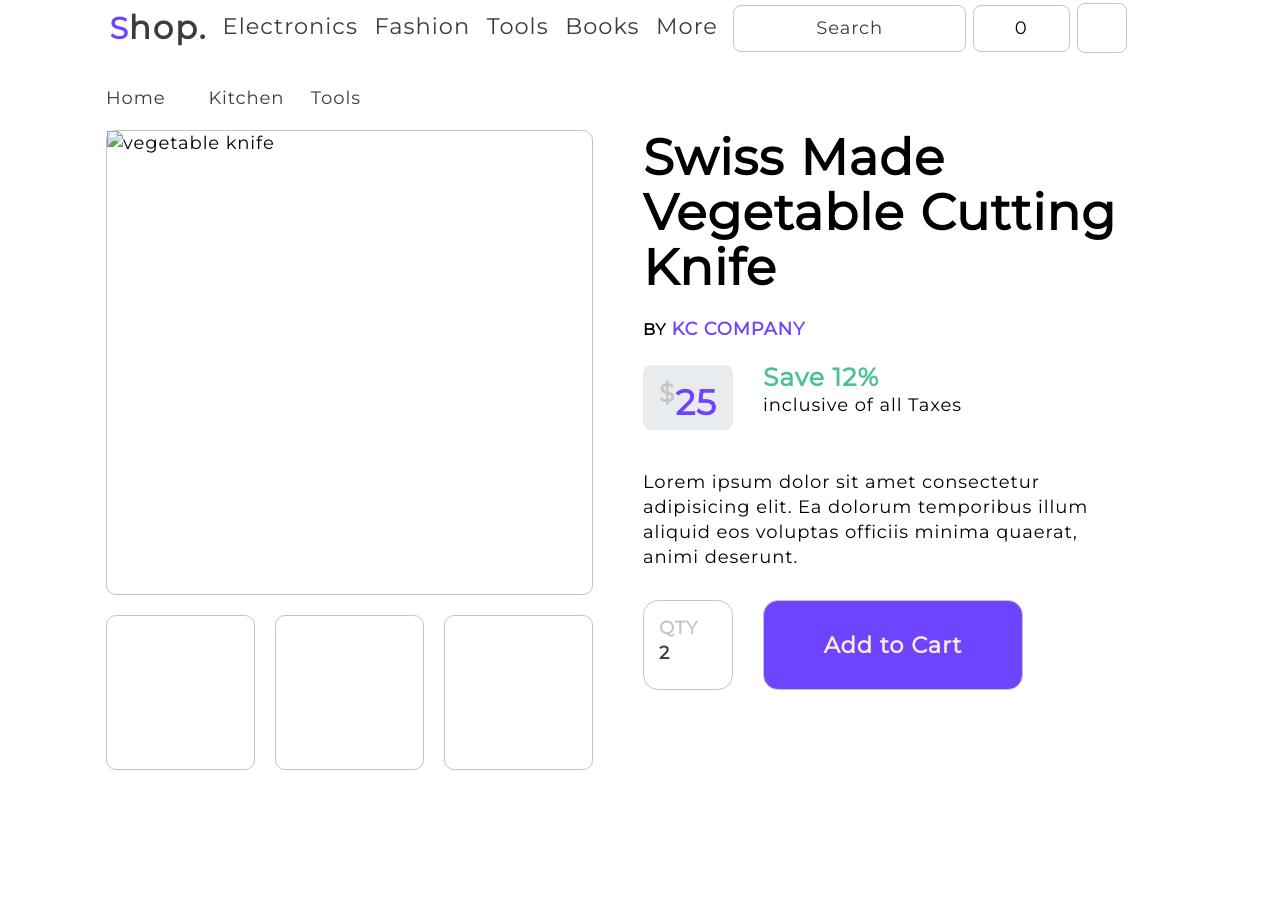
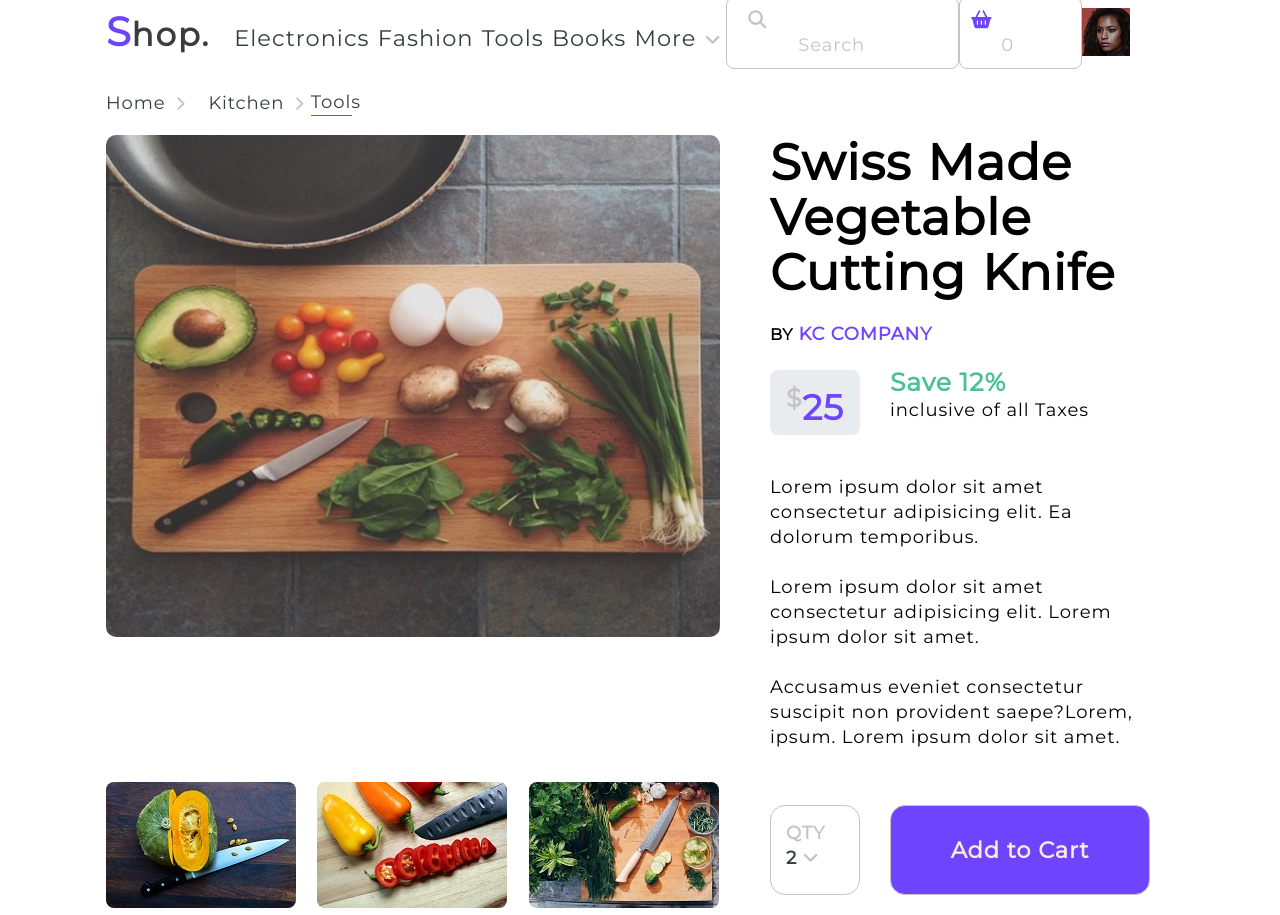
Before and after one commit to Jimmy-Maina/Hero-Section, a plain HTML site: page index.html in a window 1280 px wide. Before the commit the page ends 800 px from the top, so only its background shows below. Drawn offline with Linux system fonts and the light colour scheme.

Commit message:
Added new line (second commit)

```diff
--- a/index.html
+++ b/index.html
@@ -4,67 +4,167 @@
     <meta charset="UTF-8" />
     <meta name="viewport" content="width=device-width, initial-scale=1.0" />
 
+    <!-- stylesheet -->
     <link rel="stylesheet" href="main.css" />
+
     <!-- Google fonts -->
     <link
       href="https://fonts.googleapis.com/css2?family=Montserrat&family=Poppins&display=swap"
       rel="stylesheet"
     />
+
+    <!-- fontawesome icons -->
+    <script
+      src="https://kit.fontawesome.com/e16bec144b.js"
+      crossorigin="anonymous"
+    ></script>
+
     <title>Hero Section</title>
   </head>
+
   <body>
     <header>
+      <!-- start of navbar -->
       <nav>
+        <!-- logo -->
         <div class="logo">
-          <h4><span id="logo">S</span>hop.</h4>
+          <h4 title="HOME"><span id="logo">S</span>hop.</h4>
         </div>
+
+        <!-- navlinks -->
         <ul class="nav-links">
           <li><a href="#">Electronics</a></li>
           <li><a href="#">Fashion</a></li>
           <li><a href="#">Tools</a></li>
           <li><a href="#">Books</a></li>
           <li><a href="#">More</a></li>
+          <!-- 'more' icon -->
+          <li><span class="fas fa-angle-down more"></span></li>
         </ul>
-        <div class="searchbox"><span id="search">Search</span></div>
-        <div class="cart">0</div>
-        <div class="dp"></div>
+
+        <!-- searchbox -->
+        <div class="searchbox">
+          <span class="fas fa-search search-icon"></span>
+          <span id="search">Search</span>
+        </div>
+
+        <!-- cart -->
+        <div class="cart">
+          <span class="fas fa-shopping-basket basket"></span>
+          <span id="zero">0</span>
+        </div>
+
+        <!-- profile photo -->
+        <div class="dp">
+          <img
+            src="./images/profile-photo1.jpg"
+            alt="profile photo"
+            title="Profile"
+          />
+        </div>
       </nav>
+      <!-- end of navbar -->
 
       <!-- Start of Hero section -->
 
-      <!-- home, kitchen, tools -->
+      <!-- sub nav -->
       <div>
         <ul class="sub-nav">
-          <li><a href="#">Home</a></li>
-          <li><a href="#">Kitchen</a></li>
-          <li><a href="#">Tools</a></li>
+          <li>
+            <a href="#">Home</a
+            ><span class="fas fa-chevron-right sub-nav-icon"></span>
+          </li>
+
+          <li>
+            <a href="#">Kitchen</a
+            ><span class="fas fa-chevron-right sub sub-nav-icon"></span>
+          </li>
+
+          <li><a href="#" class="tools-page">Tools</a></li>
         </ul>
       </div>
 
-      <main class="container">
+      <!-- start of hero-container (grid-layout) -->
+      <section class="hero-container">
+        <!--start of hero images -->
         <div class="hero-imgs">
-          <div class="hero-img"><img src="" alt="vegetable knife" /></div>
-          <div class="sub-imgs">
-            <div><img src="" alt="" /></div>
-            <div><img src="" alt="" /></div>
-            <div><img src="" alt="" /></div>
+          <!-- main image -->
+          <div class="hero-img">
+            <img src="./images/vegetable-hero-img.jpg" alt="vegetable knife" />
+          </div>
+
+          <!-- sub images -->
+          <div class="sub-imgs grow">
+            <div>
+              <!-- sub image 1 -->
+              <img
+                src="./images/vegetable-sub-img1.jpg"
+                alt="vegetable knife"
+              />
+            </div>
+            <!-- sub image 2 -->
+            <div>
+              <img
+                src="./images/vegetable-sub-img2.jpg"
+                alt="vegetable knife"
+              />
+            </div>
+            <!-- sub image 3 -->
+            <div>
+              <img
+                src="./images/vegetable-sub-img3.jpg"
+                alt="vegetable knife"
+              />
+            </div>
           </div>
         </div>
+        <!-- end of hero images -->
+
+        <!-- start of hero content -->
         <div class="hero-content">
+          <!-- heading -->
           <h1 class="heading">Swiss Made Vegetable Cutting Knife</h1>
           <h6>BY <span class="purple">KC COMPANY</span></h6>
+          <!-- price & discount (grid layout) -->
           <div class="content-grid">
-          <div class="price"><sup>$</sup>25</div>
-          <p class="floated">
-            <span id="discount">Save 12%</span><br> inclusive of all Taxes</p></div>
-<p>Lorem ipsum dolor sit amet consectetur adipisicing elit. Ea dolorum temporibus illum aliquid eos voluptas officiis minima quaerat, animi deserunt.</p>
+            <div class="price"><sup>$</sup>25</div>
+            <p>
+              <span id="discount">Save 12%</span><br />
+              inclusive of all Taxes
+            </p>
+          </div>
+          <!-- hero content text -->
+          <p>
+            Lorem ipsum dolor sit amet consectetur adipisicing elit. Ea dolorum
+            temporibus.
+            <br />
+            <br />
+            Lorem ipsum dolor sit amet consectetur adipisicing elit. Lorem ipsum
+            dolor sit amet.
+            <br />
+            <br />
+            Accusamus eveniet consectetur suscipit non provident saepe?Lorem,
+            ipsum. Lorem ipsum dolor sit amet.
+            <br />
+            <br />
           </p>
-          <div class="btn">
-          <div class="quantity">QTY <br> <span id="two">2</span></div>
-          <div class="cta"><button>Add to Cart</button></div>
+          <!-- Quantity & CTA -->
+          <div class="cash-out">
+            <!-- quantity -->
+            <div class="quantity">
+              QTY
+              <br />
+              <span id="two">2</span>
+              <span class="fas fa-angle-down more"></span>
+            </div>
+            <!-- CTA -->
+            <div class="cta"><button>Add to Cart</button></div>
+          </div>
         </div>
-        <!-- End of Hero section -->
-      </main>
+        <!-- end of hero content -->
+      </section>
+      <!-- end of hero container -->
     </header>
+    <!-- End of Hero section -->
   </body>
 </html>
--- a/main.css
+++ b/main.css
@@ -1,3 +1,4 @@
+/* variables */
 :root {
   --main-font: "Montserrat", sans-serif;
   --main-color: #6e44ff;
@@ -5,8 +6,10 @@
   --lightgrey: #c5c3c6;
   --lightergrey: #e9ecef;
   --green: #4abf98;
+  --shadow: 0px 10px 30px 0px #999999;
 }
 
+/* global css */
 * {
   margin: 0;
   padding: 0;
@@ -26,25 +29,28 @@ body {
 }
 
 /* start of navigation */
-
+/* start of navbar */
 nav {
   display: flex;
   justify-content: space-around;
   align-items: center;
   height: 7vh;
   width: 100%;
+  margin-top: 5px;
 }
 
+/* logo */
 .logo h4 {
   font-size: 1.8em;
   letter-spacing: 2px;
   color: var(--text-color);
   cursor: pointer;
+  margin-right: 20px;
 }
 
 #logo {
   color: var(--main-color);
-  font-size: 30px;
+  font-size: 40px;
 }
 
 .nav-links {
@@ -52,6 +58,7 @@ nav {
   justify-content: space-around;
   align-items: center;
   width: 50%;
+  margin-top: 15px;
 }
 
 .nav-links li {
@@ -60,9 +67,10 @@ nav {
 
 .nav-links li a {
   text-decoration: none;
-  color: #393d3f;
+  color: var(--text-color);
   font-size: 1.25em;
   letter-spacing: 1px;
+  max-width: 100%;
 }
 
 .nav-links li a::after {
@@ -79,17 +87,20 @@ nav {
   transition: all 0.4s ease-in-out;
 }
 
-.searchbox {
+/* searchbox */
+div.searchbox {
   border: 1px solid #c5c3c6;
-  padding: 10px 8%;
+  padding: 10px 7%;
   border-radius: 8px;
   cursor: text;
 }
 
 #search {
-  color: var(--text-color);
+  color: var(--lightgrey);
+  font-family: var(--main-font);
 }
 
+/* cart */
 .cart {
   border: 1px solid #c5c3c6;
   border-radius: 8px;
@@ -97,17 +108,20 @@ nav {
   cursor: text;
 }
 
+#zero {
+  color: var(--lightgrey);
+}
+
+/* profile photo */
 .dp {
-  border: 1px solid #c5c3c6;
   border-radius: 8px;
   width: 50px;
   height: 50px;
 }
-
 /* end of navigation */
 
 /* start of hero section */
-/* hero-imgs */
+/* sub nav */
 .sub-nav {
   display: flex;
   justify-content: flex-start;
@@ -126,38 +140,38 @@ nav {
   text-decoration: none;
   color: var(--text-color);
   font-size: 18px;
-  transition: all 0.4s ease-in-out;
+  cursor: unset;
 }
 
-.sub-nav li a:hover {
-  color: var(--main-color);
-  transition: all 0.4s ease-in-out;
+.tools-page::after {
+  content: "";
+  display: block;
+  width: 40%;
+  height: 1.5px;
+  background-color: var(--main-color);
 }
 
-.container {
+/* start of hero-container (grid-layout) */
+.hero-container {
   display: grid;
   grid-template-areas: "hero-imgs content";
   grid-template-columns: 1fr 1fr;
   grid-gap: 50px;
-  height: 80vh;
 }
 
+/* hero images */
 .hero-imgs {
   grid-area: hero-imgs;
   display: grid;
-  grid-template-rows: 3fr 1fr;
+  grid-template-rows: 2.5fr 0.4fr;
   gap: 20px;
 }
-
-.hero-content {
-  grid-area: content;
+.hero-img img {
+  border-radius: 10px;
+  cursor: pointer;
 }
 
-.hero-img {
-  border: 1px solid var(--lightgrey);
-  border-radius: 10px;
-}
-
+/* sub images */
 .sub-imgs {
   display: grid;
   grid-template-columns: 1fr 1fr 1fr;
@@ -165,12 +179,23 @@ nav {
 }
 
 .sub-imgs > div {
-  border: 1px solid var(--lightgrey);
   border-radius: 10px;
 }
 
-/* hero-content */
+div.grow img {
+  cursor: pointer;
+  border-radius: 8px;
+  transition: all 0.5s ease-in-out;
+}
 
+div.grow img:hover {
+  box-shadow: var(--shadow);
+  transition: all 0.5s ease-in-out;
+  transform: scale(1.1);
+}
+
+/* start of hero-content */
+/* heading */
 .heading {
   font-size: 50px;
   word-spacing: 2px;
@@ -187,6 +212,7 @@ span.purple {
   cursor: pointer;
 }
 
+/* price & discount (grid layout) */
 .content-grid {
   display: grid;
   grid-template-columns: 1fr 5fr;
@@ -216,7 +242,8 @@ sup {
   color: var(--green);
 }
 
-.btn {
+/* Quantity & CTA */
+.cash-out {
   display: flex;
   justify-content: left;
   align-items: flex-start;
@@ -251,24 +278,66 @@ button {
   font-weight: bold;
   font-size: 1.25em;
   cursor: pointer;
-  transition: all 0.5s ease-in-out;
+  transition: all 0.4s ease-in-out;
 }
 
 button:hover {
   border: 1px solid var(--main-color);
   color: var(--main-color);
   background-color: #fff;
-  transition: all 0.3s ease-in-out;
+  transition: all 0.4s ease-in-out;
 }
 
 button:active {
-  border: 3px solid var(--main-color);
   border-radius: 15px;
   color: var(--main-color);
   background-color: #fff;
-  transition: all 0.05s linear;
+  transform: scale(0.95);
+  transition: all 0.1s ease-in-out;
 }
 
+/* styling icons */
+.sub-nav-icon {
+  font-size: 0.8em;
+  padding-left: 10px;
+  cursor: pointer;
+  color: var(--lightgrey);
+}
+
+.sub-nav-icon:hover {
+  color: var(--main-color);
+  transition: all 0.4s ease-in-out;
+}
+
+.search-icon {
+  font-size: 1em;
+  color: var(--lightgrey);
+  cursor: pointer;
+  transform: translateX(-50px);
+}
+
+.basket {
+  color: var(--main-color);
+  font-size: 1em;
+  cursor: pointer;
+  transform: translateX(-30px);
+}
+
+.more {
+  padding: 0;
+  font-size: 1em;
+  color: var(--lightgrey);
+  cursor: pointer;
+  transition: all 0.4s ease-in-out;
+}
+
+.more:hover {
+  color: var(--main-color);
+  transform: scale(1.2);
+  transition: all 0.4s ease-in-out;
+}
+
+/* responsive layout */
 @media screen and (max-width: 850px) {
   .nav-links {
     width: 80%;
```
Also changed, not shown: images/k-z-j3cDGxFn82E-unsplash new.jpg (added), images/profile-photo1.jpg (added), images/vegetable knife.jpg (deleted), images/vegetable knife1.jpg (deleted), images/vegetable-hero-img.jpg (added), images/vegetable-sub-img1.jpg (added), images/vegetable-sub-img2.jpg (added), images/vegetable-sub-img3.jpg (added).
